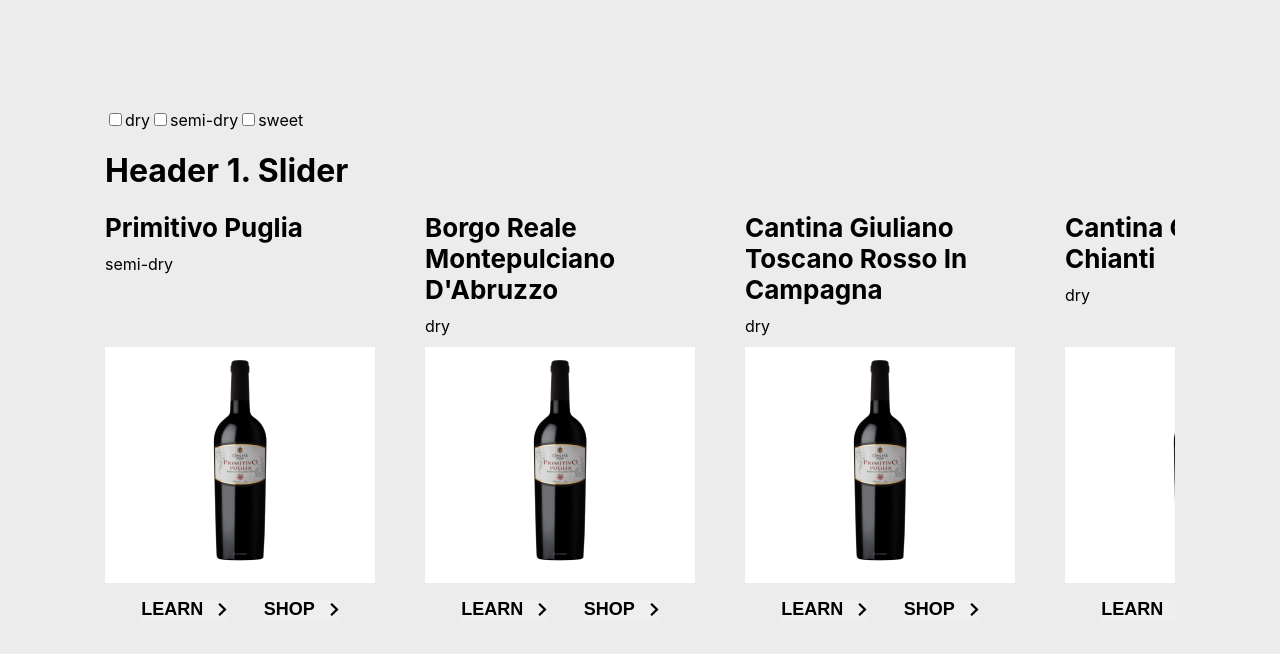
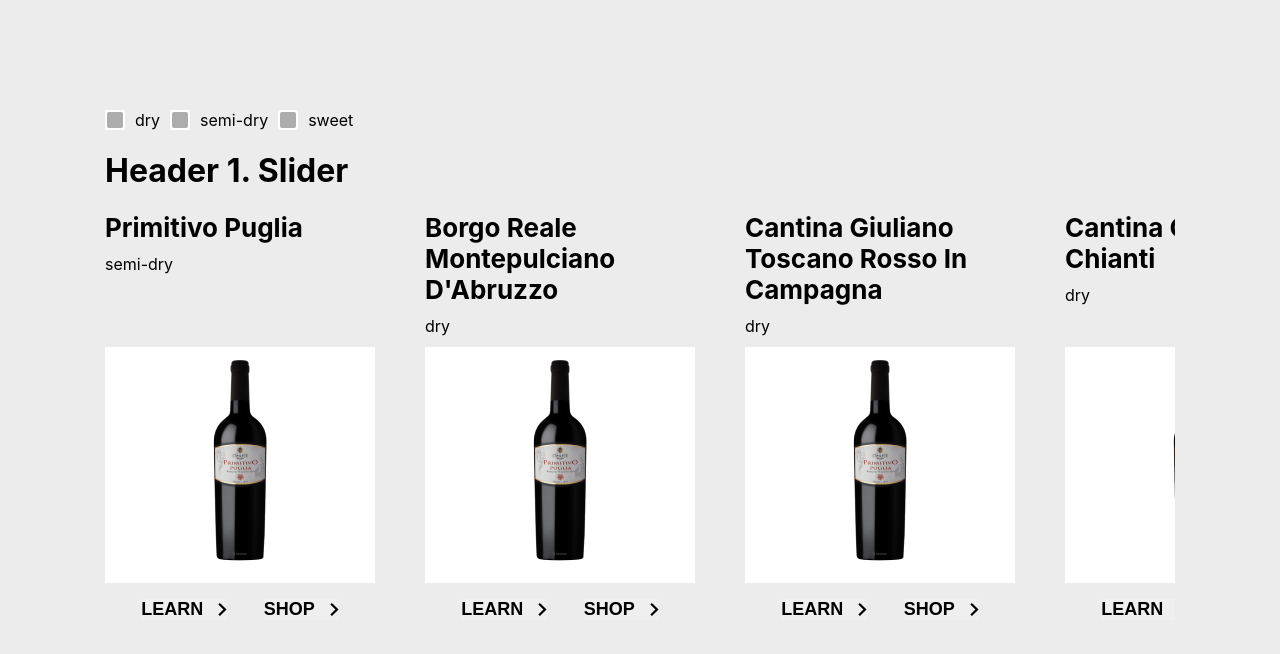
Before and after one commit to matveyprupas/fe-test-task, a React (Create React App) app: page / in a window 1280 px wide. Shown: the top 654 px of the page. Built offline with nearby package versions, Linux system fonts and the light colour scheme.

Commit message:
style: add styles to Filters

```diff
--- /dev/null
+++ b/src/components/Filters/Filters.css
@@ -0,0 +1,49 @@
+.filters {
+  display: flex;
+  gap: 10px;
+}
+
+.filters_label input[type=checkbox] {
+  visibility: hidden;
+  position: absolute;
+}
+
+.filters_label {
+  display: flex;
+  align-items: center;
+  position: relative;
+}
+
+.filters_label:hover {
+  cursor: pointer;
+}
+
+.filters_checkbox__outer {
+  position: absolute;
+  top: 0;
+  left: 0;
+  height: 20px;
+  width: 20px;
+  border-radius: 2px;
+  background-color: #fff;
+}
+
+.filters_checkbox__inner {
+  position: absolute;
+  top: 2px;
+  left: 2px;
+  right: 2px;
+  bottom: 2px;
+  border-radius: 2px;
+  background-color: #AEADAD;
+  transition: all 0.3s;
+}
+
+.filters_label input[type=checkbox]:checked ~ .filters_checkbox__outer .filters_checkbox__inner {
+  background-color: #690B0B;
+}
+
+.filters_text {
+  margin-left: 30px;
+  line-height: 20px;
+}
--- a/src/components/Filters/Filters.tsx
+++ b/src/components/Filters/Filters.tsx
@@ -1,14 +1,32 @@
+import './Filters.css';
 import { ReactElement } from "react";
 
 export const Filters = (): ReactElement => {
     return (
-      <div>
-        <input type='checkbox' id="dry" name="dry"/>
-        <label htmlFor="dry">dry</label>
-        <input type='checkbox' id="semi-dry" name="semi-dry"/>
-        <label htmlFor="semi-dry">semi-dry</label>
-        <input type='checkbox' id="sweet" name="sweet"/>
-        <label htmlFor="sweet">sweet</label>
+      <div className='filters'>
+        <label className='filters_label' htmlFor="dry">
+          <input type='checkbox' id="dry" name="dry"/>
+          <span className="filters_checkbox__outer">
+            <span className="filters_checkbox__inner"></span>
+          </span>
+          <span className='filters_text'>dry</span>
+        </label>
+
+        <label className='filters_label' htmlFor="semi-dry">
+          <input type='checkbox' id="semi-dry" name="semi-dry"/>
+          <span className="filters_checkbox__outer">
+            <span className="filters_checkbox__inner"></span>
+          </span>
+          <span className='filters_text'>semi-dry</span>
+        </label>
+
+        <label className='filters_label' htmlFor="sweet">
+          <input type='checkbox' id="sweet" name="sweet"/>
+          <span className="filters_checkbox__outer">
+            <span className="filters_checkbox__inner"></span>
+          </span>
+          <span className='filters_text'>sweet</span>
+        </label>
       </div>
     );
   }
```
